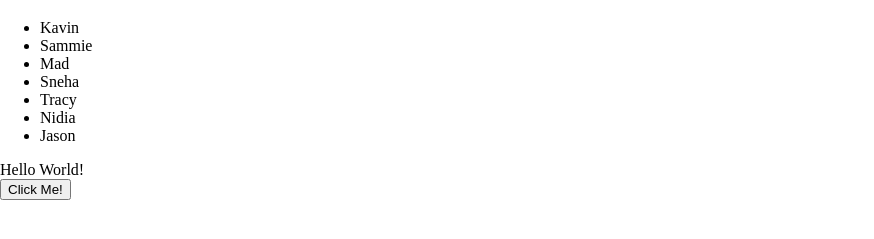
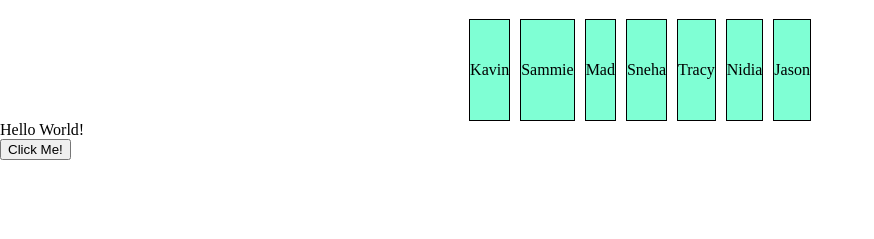
Before and after one commit to snehachitre-apps/KC_meetup_01, a plain HTML site: page index.html in a window 1280 px wide. Shown: the part 61-300 px from the top of the page, without its empty margins (0-874 px from the left). Drawn offline with Linux system fonts and the light colour scheme.

Commit message:
Add styling to UL

```diff
--- a/style.css
+++ b/style.css
@@ -2,5 +2,23 @@ body {
     margin: 0;
     padding: 0;
     display: block;
+}
 
+ul {
+    list-style-type: none;
+    display: flex;
+    padding: 0;
+    margin: 0;
+    gap:10px;
+    justify-content: center;
+    align-items: center;
 }
+
+li{
+    background-color: aquamarine;
+    border: 1px solid black;
+    height:100px;
+    display: flex;
+
+    align-items: center;
+}
```
